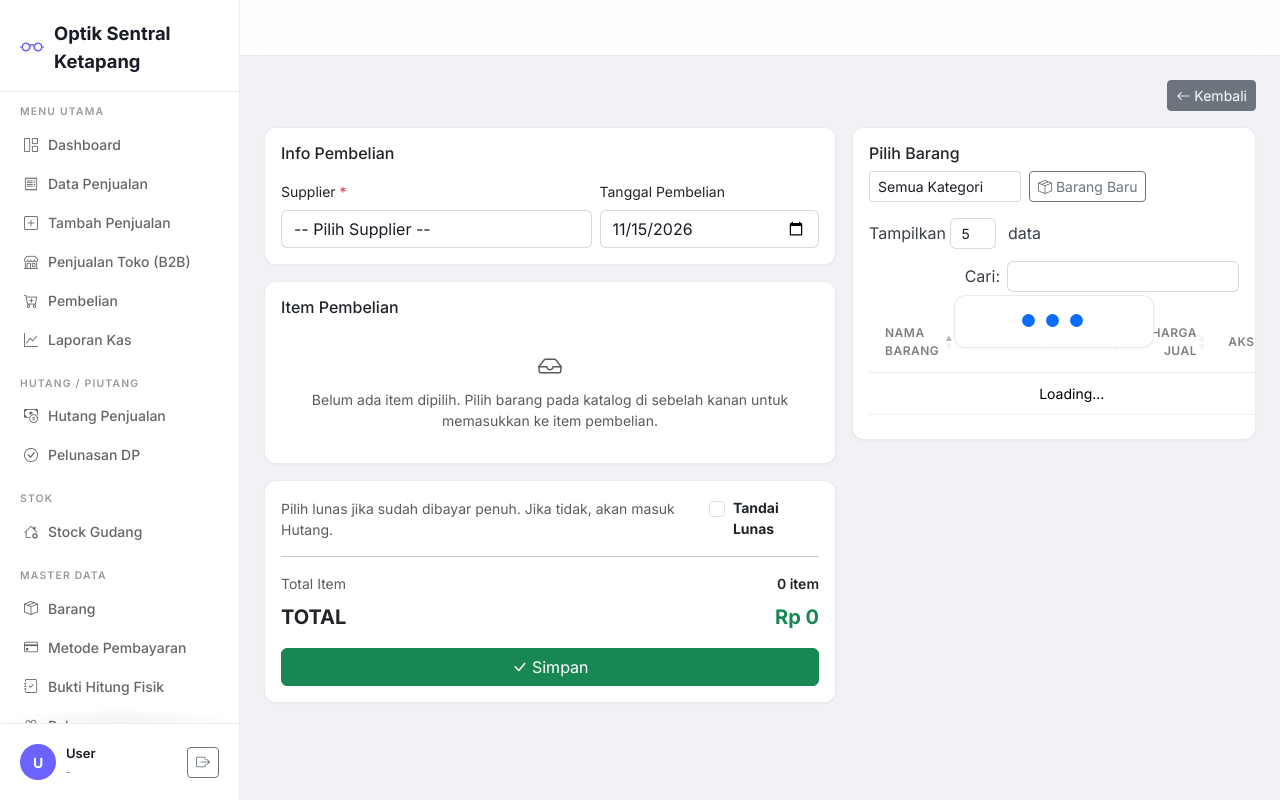
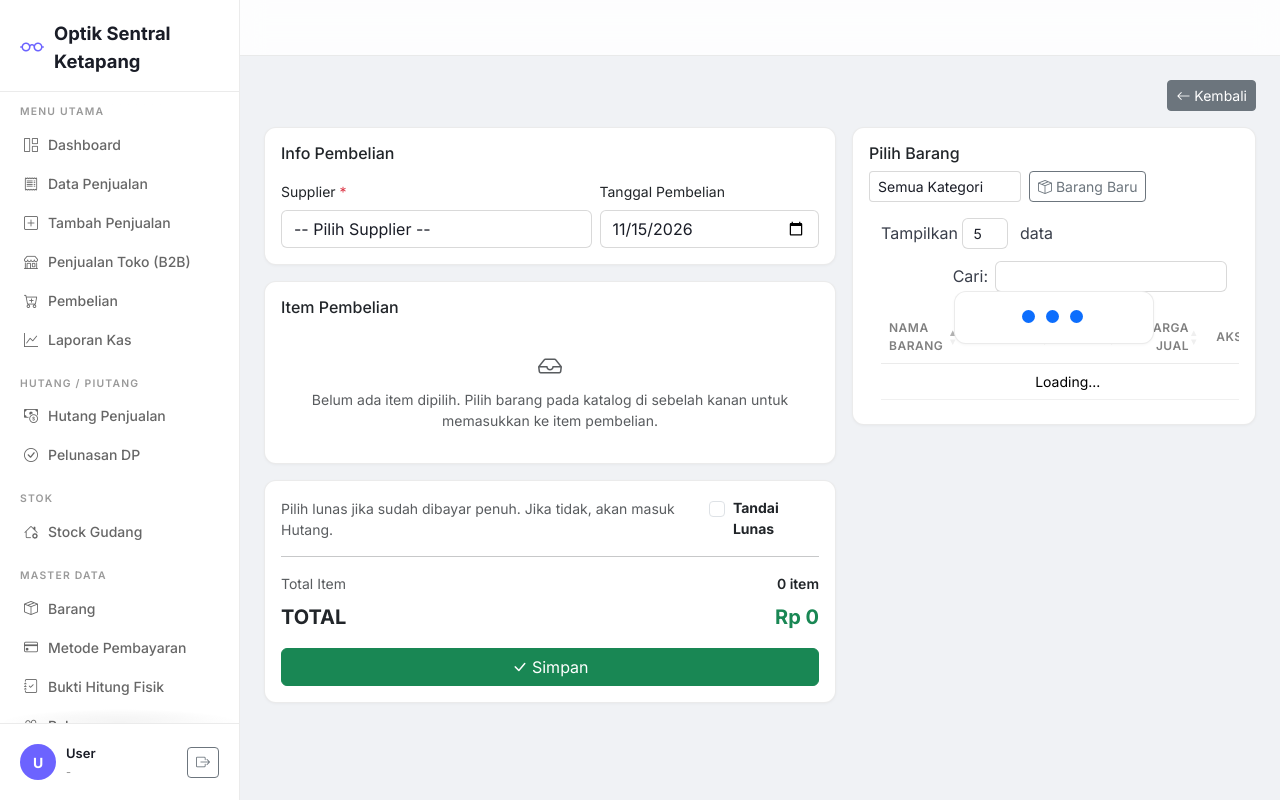
Before and after one commit to ericanthonywu/kacamata-pos, a Node server app: template views/pembelian/form.ejs in a window 1280 px wide. Run offline with Node 20, Linux system fonts and the light colour scheme; the template is opened without the code that fills it, so the values that code supplies are empty; some libraries are stand-ins or nearby versions.

Commit message:
fix(pembelian): perbaiki overflow kolom aksi katalog dan lebarkan input qty, harga beli, harga jual

```diff
--- a/views/pembelian/form.ejs
+++ b/views/pembelian/form.ejs
@@ -18,6 +18,19 @@
     min-width: 22px;
     font-size: 0.75rem;
     padding: 0.3em 0.5em;
+  }
+  #tblTemporary th,
+  #tblTemporary td,
+  #tblKatalog th,
+  #tblKatalog td {
+    padding: 0.45rem 0.5rem;
+  }
+  #tblTemporary input.item-jumlah {
+    min-width: 72px;
+  }
+  #tblTemporary input.item-harga,
+  #tblTemporary input.item-harga-jual {
+    min-width: 125px;
   }
 </style>
 
@@ -62,13 +75,13 @@
           <table id="tblTemporary" class="table table-sm align-middle mb-0">
             <thead>
               <tr>
-                <th>Barang</th>
-                <th style="width:55px" class="text-center">Stok</th>
-                <th style="width:75px">Qty</th>
-                <th style="width:120px">Harga Beli</th>
-                <th style="width:120px">Harga Jual</th>
+                <th style="min-width:140px">Barang</th>
+                <th style="width:48px" class="text-center">Stok</th>
+                <th style="width:88px; min-width:88px">Qty</th>
+                <th style="width:145px; min-width:145px">Harga Beli</th>
+                <th style="width:145px; min-width:145px">Harga Jual</th>
                 <th style="width:105px" class="text-end">Subtotal</th>
-                <th style="width:36px" class="text-center"></th>
+                <th style="width:38px" class="text-center"></th>
               </tr>
             </thead>
             <tbody></tbody>
@@ -124,18 +137,20 @@
           </button>
         </div>
       </div>
+      <div class="table-responsive">
         <table id="tblKatalog" class="table table-hover table-sm mb-0" style="width:100%">
           <thead>
             <tr>
               <th>Nama Barang</th>
               <th>Kategori</th>
-            <th class="text-center" style="width:50px">Stok</th>
-            <th class="text-end" style="width:95px">Harga Jual</th>
-            <th class="text-end" style="width:110px">Aksi</th>
+              <th class="text-center" style="width:45px">Stok</th>
+              <th class="text-end" style="width:90px">Harga Jual</th>
+              <th class="text-end" style="width:100px">Aksi</th>
             </tr>
           </thead>
           <tbody></tbody>
         </table>
+      </div>
     </div>
   </div>
 </div>
@@ -212,6 +227,7 @@
     tblKatalog = $('#tblKatalog').DataTable({
       processing: true,
       serverSide: true,
+      autoWidth: false,
       pageLength: 5,
       lengthMenu: [[5, 10, 25, 50, 100, -1], [5, 10, 25, 50, 100, "All"]],
       ajax: {
```
Lines whose indentation alone changed are shown as unchanged.
